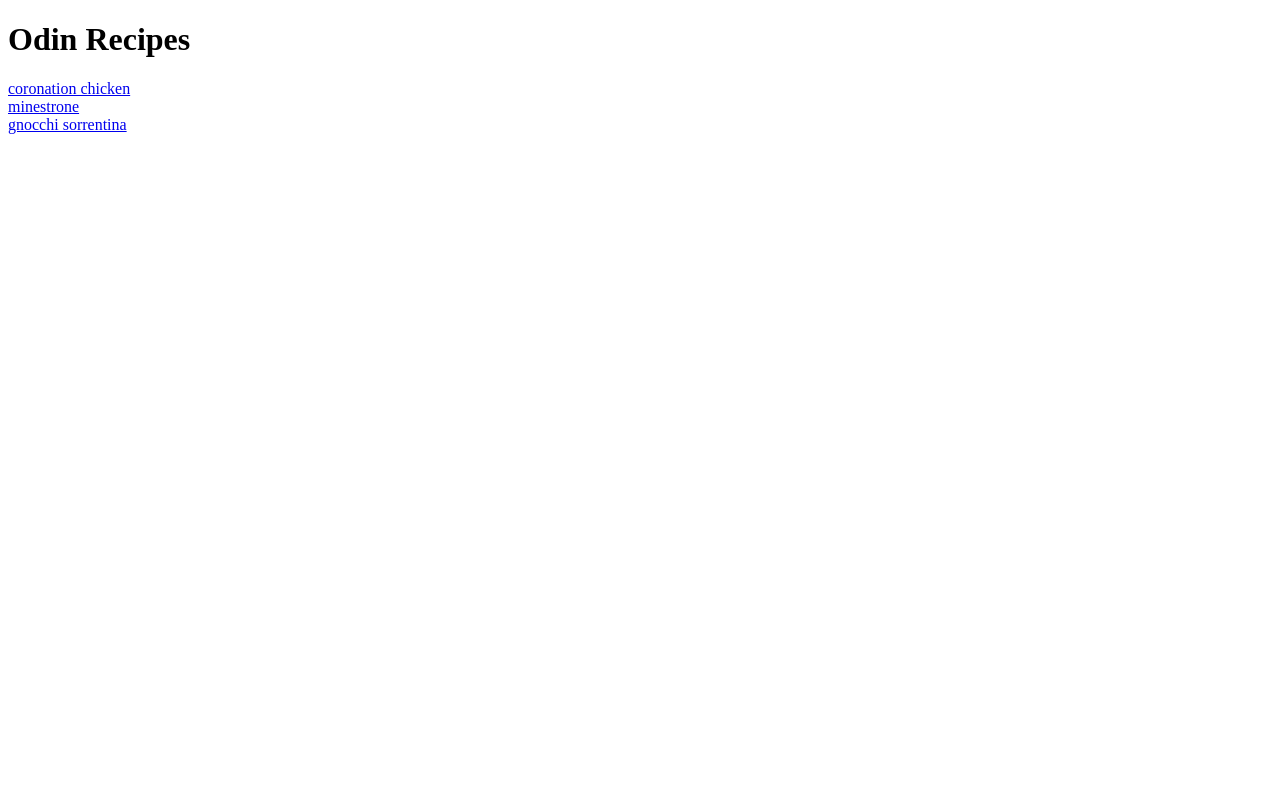
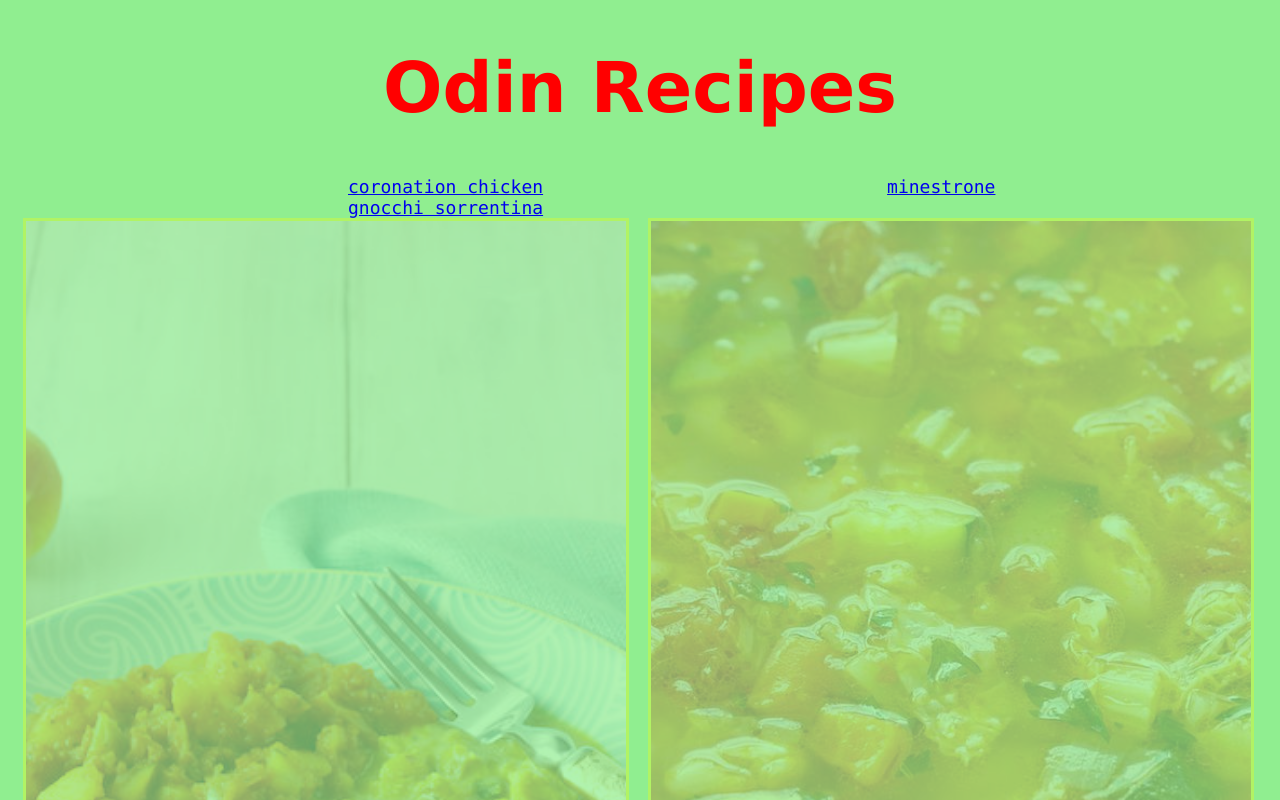
Before and after one commit to jacoFont/odin-recipes, a plain HTML site: page index.html in a window 1280 px wide. Shown: the top 800 px of the page. Drawn offline with Linux system fonts and the light colour scheme; files that its build step writes are made by us from their sources; files whose address does not match are found by name.

Commit message:
Add CSS file (style.css) Do some minor changes to the index page

```diff
--- a/index.html
+++ b/index.html
@@ -1,6 +1,7 @@
 <!DOCTYPE html>
 
     <head lang="en">
+        <link rel="stylesheet" href="/home/jacofont14/repos/odin-recipes/style.css">
         <meta charset="utf-8">
         <title> Odin Recipes </title>
     </head>
@@ -8,9 +9,23 @@
 <body>
 
     <h1>Odin Recipes</h1>
-    <a href="recipes/coronation-chicken.html">coronation chicken</a><br>
-    <a href="recipes/minestrone.html">minestrone</a><br>
-    <a href="recipes/gnocchi-sorrentina.html">gnocchi sorrentina</a>
+    <a class="links-index" href="recipes/coronation-chicken.html">coronation chicken</a>
+
+    <a class="links-index" href="recipes/minestrone.html">minestrone</a>
+
+    <a class="links-index" href="recipes/gnocchi-sorrentina.html">gnocchi sorrentina</a><br>
+
+
+    <a href="recipes/coronation-chicken.html">
+        <img class="imgs-index"   src="img/coronation-chicken.jpg" alt="coronation-chicken"></a>
+
+    <a href="recipes/minestrone.html">
+        <img  class="imgs-index"   src="img/minestrone.jpg" alt="minestrone">
+
+    <a href="recipes/gnocchi-sorrentina.html">
+        <img  class="imgs-index"   src="img/gnocchi-sorrentina.jpg" alt="gnocchi sorrentina"></a><br>
+
+
 
 
 </body>
--- /dev/null
+++ b/style.css
@@ -0,0 +1,81 @@
+body {
+    background-color: lightgreen;
+}
+
+h1 {
+    text-align: center;
+    color: red;
+    font-family: 'Lucida Sans', 'Lucida Sans Regular', 'Lucida Grande', 'Lucida Sans Unicode', Geneva, Verdana, sans-serif;
+    font-size: 70px;
+}
+
+h2 {
+    text-align: center;
+    color: blue;
+    font-size: 30px;
+}
+
+a {
+    display: inline-block;
+    text-align: center;
+    font-size: 18px;
+    font-family: "Lucida Console", "Courier New", monospace;
+}
+
+a.links-index {
+    margin-left: 340px;
+}
+
+
+
+img {
+    display: block;
+    width: 450px;
+    height: auto;
+    margin-left: auto;
+    margin-right: auto;
+    border: 10px solid yellow;
+
+}
+
+img.imgs-index {
+    display: inline;
+    width: 600px;
+    height:1080px;
+    object-fit: cover;
+    border: 3px solid yellow;
+    margin-left: 15px;
+    opacity: 30%;
+
+}
+
+img:hover {
+    opacity: 100%;
+}
+
+p {
+    font-family: "Lucida Console", "Courier New", monospace;
+    text-align: center;
+}
+
+ol > li , ul > li {
+    border: 10px solid transparent;
+}
+
+
+ul {
+    list-style-type: none;
+    text-align: center;
+    padding: 0;
+    margin: 0;
+}
+
+
+
+ol {
+    list-style: decimal inside none;
+    text-align: center;
+    padding: 0;
+    margin: 0;
+
+}
```
Also changed, not shown: recipes/coronation-chicken.html (+2 -1 lines), recipes/gnocchi-sorrentina.html (+2 -1 lines), recipes/minestrone.html (+2 -1 lines).
